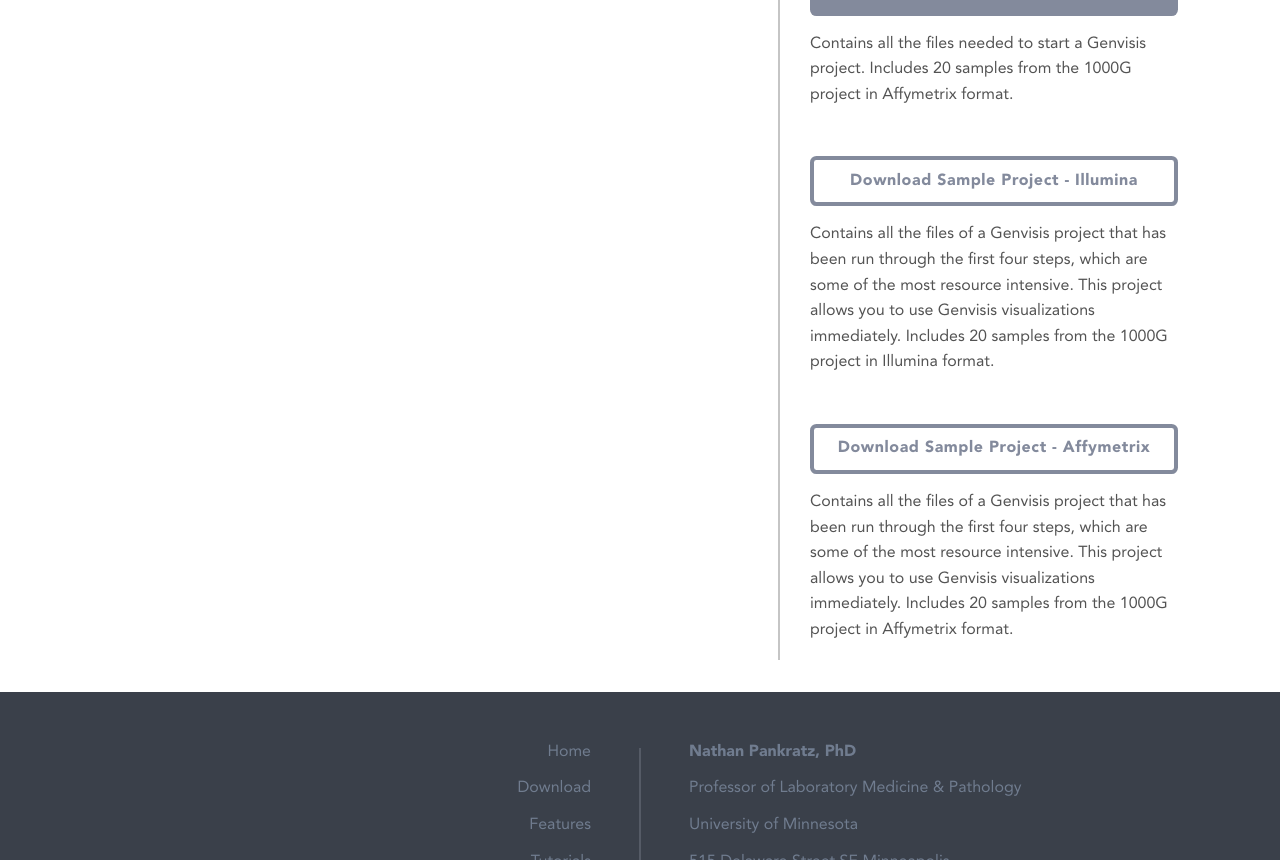
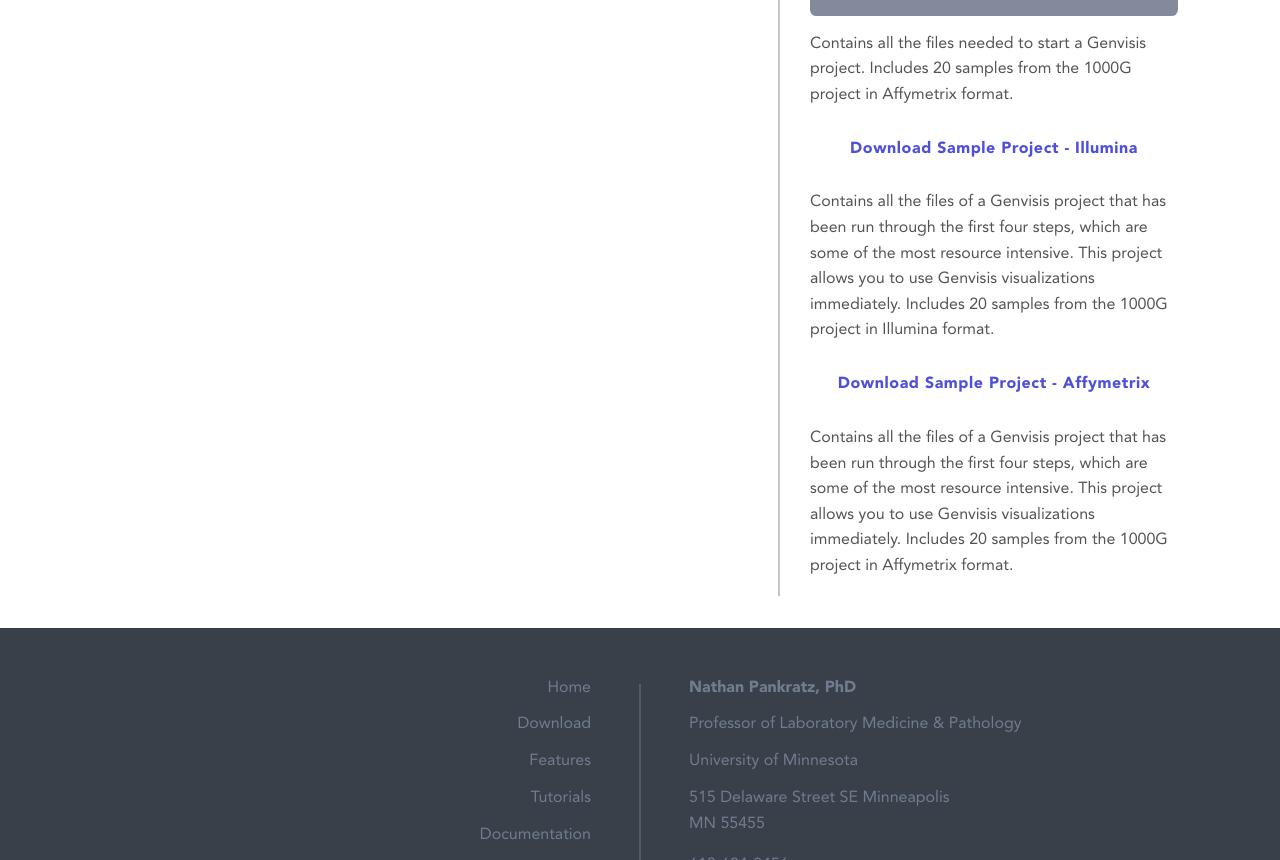
Before and after one commit to PankratzLab/Genvisis-Website, a React (Vite) app: page /#/download in a window 1280 px wide. Shown: the part 726-1586 px from the top of the page. Built offline with nearby package versions, Linux system fonts and the light colour scheme.

Commit message:
Update Body.jsx

```diff
--- a/src/assets/pages/download/Body.jsx
+++ b/src/assets/pages/download/Body.jsx
@@ -33,7 +33,7 @@ export default function Body() {
             </a>
             <p>{parse(content["Raw Project Affymetrix"].description)}</p>
           </div>
-          <div className="completed-project">
+          <div className="sample-project">
             <a
               href={content["Sample Project Illumina"].link}
               target="_blank"
@@ -43,7 +43,7 @@ export default function Body() {
             </a>
             <p>{parse(content["Sample Project Illumina"].description)}</p>
           </div>
-           <div className="completed-project">
+           <div className="sample-project">
             <a
               href={content["Sample Project Affymetrix"].link}
               target="_blank"
```
